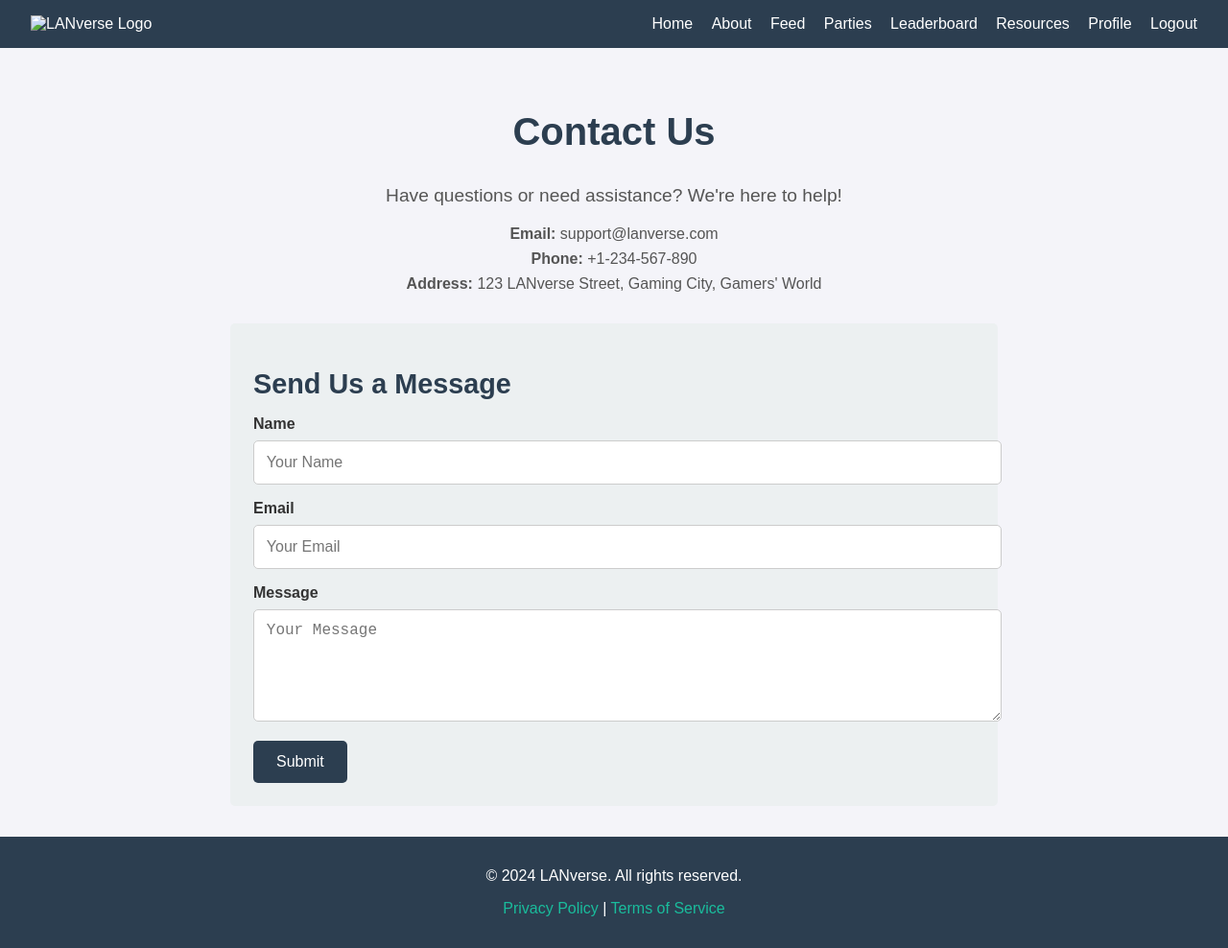
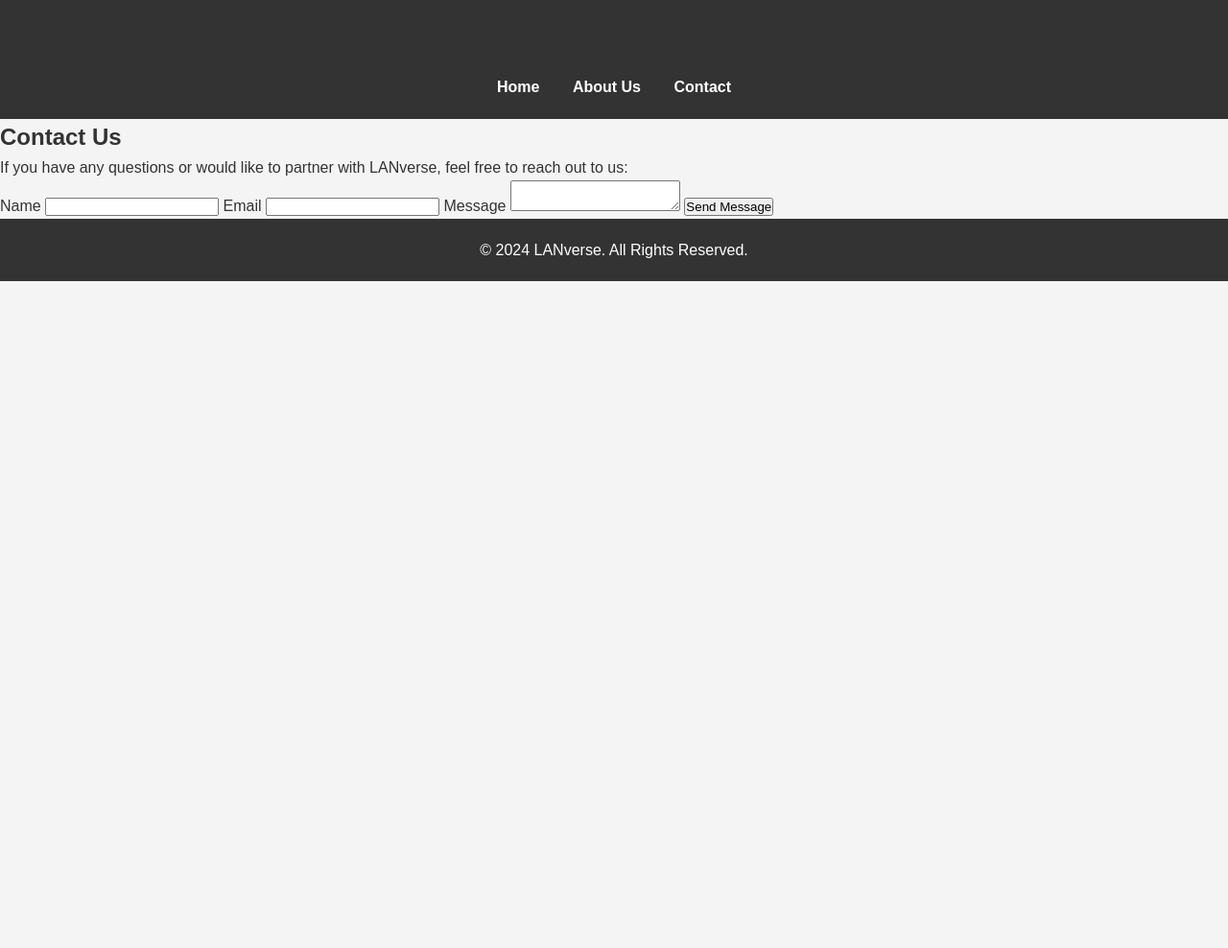
Before and after one commit to bagdadhruv/LANverse, a plain HTML site: page contact.html in a window 1280 px wide. Shown: the whole page at 96% size. After the commit the page ends 800 px from the top, so only its background shows below. Drawn offline with Linux system fonts and the light colour scheme.

Commit message:
Update contact.html

```diff
--- a/contact.html
+++ b/contact.html
@@ -3,65 +3,44 @@
 <head>
   <meta charset="UTF-8">
   <meta name="viewport" content="width=device-width, initial-scale=1.0">
-    <title>Contact Us - LANverse</title>
-    <link rel="stylesheet" href="contact.css">
+  <title>Contact - LANverse</title>
+  <link rel="stylesheet" href="styles.css">
 </head>
 <body>
-    <!-- Header -->
-    <header class="header">
+  <header>
+    <nav>
       <div class="logo">
-            <img src="images/logo.png" alt="LANverse Logo">
+        <h1>LANverse</h1>
       </div>
-        <nav class="nav">
-            <a href="index.html">Home</a>
-            <a href="about.html">About</a>
-            <a href="feed.html">Feed</a>
-            <a href="parties.html">Parties</a>
-            <a href="leaderboard.html">Leaderboard</a>
-            <a href="resources.html">Resources</a>
-            <a href="profile.html">Profile</a>
-            <a href="login.html">Logout</a>
+      <ul class="nav-links">
+        <li><a href="index.html">Home</a></li>
+        <li><a href="about.html">About Us</a></li>
+        <li><a href="contact.html">Contact</a></li>
+      </ul>
     </nav>
   </header>
 
-    <!-- Contact Section -->
-    <main class="contact">
-        <section class="contact-info">
-            <h1>Contact Us</h1>
-            <p>Have questions or need assistance? We're here to help!</p>
-            <div class="details">
-                <p><strong>Email:</strong> support@lanverse.com</p>
-                <p><strong>Phone:</strong> +1-234-567-890</p>
-                <p><strong>Address:</strong> 123 LANverse Street, Gaming City, Gamers' World</p>
-            </div>
+  <section class="contact">
+    <h2>Contact Us</h2>
+    <p>If you have any questions or would like to partner with LANverse, feel free to reach out to us:</p>
+    <form action="#" method="POST">
+      <label for="name">Name</label>
+      <input type="text" id="name" name="name" required>
+
+      <label for="email">Email</label>
+      <input type="email" id="email" name="email" required>
+
+      <label for="message">Message</label>
+      <textarea id="message" name="message" required></textarea>
+
+      <button type="submit">Send Message</button>
+    </form>
   </section>
 
-        <section class="contact-form">
-            <h2>Send Us a Message</h2>
-            <form id="contactForm">
-                <div class="form-group">
-                    <label for="name">Name</label>
-                    <input type="text" id="name" name="name" placeholder="Your Name" required>
-                </div>
-                <div class="form-group">
-                    <label for="email">Email</label>
-                    <input type="email" id="email" name="email" placeholder="Your Email" required>
-                </div>
-                <div class="form-group">
-                    <label for="message">Message</label>
-                    <textarea id="message" name="message" rows="5" placeholder="Your Message" required></textarea>
-                </div>
-                <button type="submit">Submit</button>
-            </form>
-        </section>
-    </main>
-
-    <!-- Footer -->
-    <footer class="footer">
-        <p>&copy; 2024 LANverse. All rights reserved.</p>
-        <p><a href="privacy.html">Privacy Policy</a> | <a href="terms.html">Terms of Service</a></p>
+  <footer>
+    <p>&copy; 2024 LANverse. All Rights Reserved.</p>
   </footer>
 
-    <script src="contact.js"></script>
+  <script src="script.js"></script>
 </body>
 </html>
```
Lines whose indentation alone changed are shown as unchanged.
